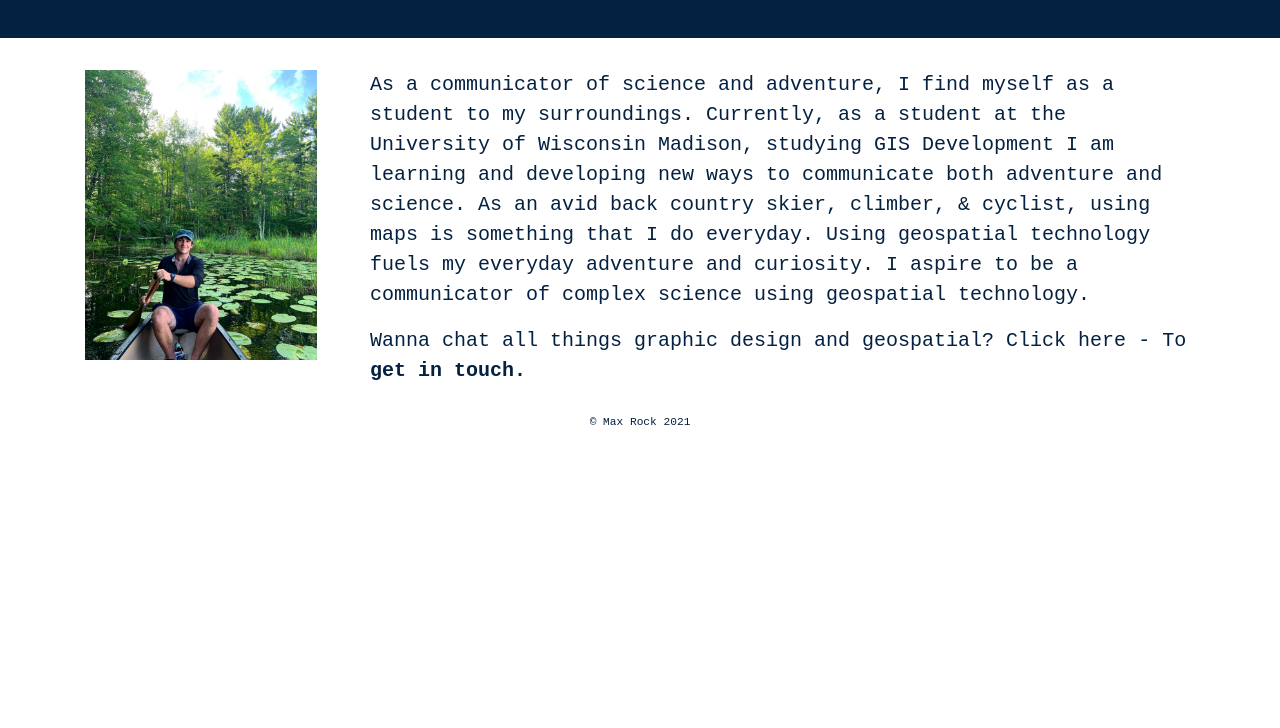
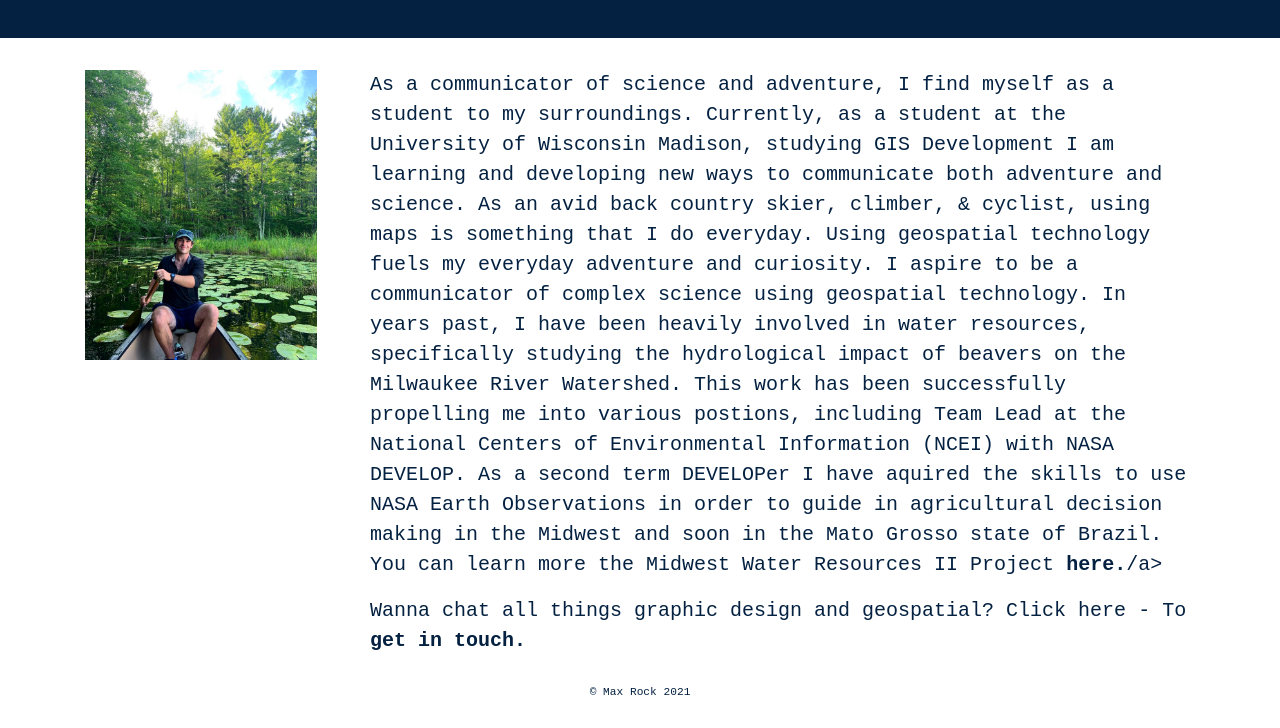
Before and after one commit to mrock3/Port, a plain HTML site: page about.html in a window 1280 px wide. Shown: the part 181-909 px from the top of the page. Before the commit the page ends 800 px from the top, so only its background shows below. Drawn offline with Linux system fonts and the light colour scheme.

Commit message:
Update about.html

```diff
--- a/about.html
+++ b/about.html
@@ -58,6 +58,11 @@
                 Madison, studying GIS Development I am learning and developing new ways to communicate both adventure and science. As an avid back country skier, climber,
                 & cyclist, using maps is something that I do everyday. Using geospatial technology fuels my everyday adventure and curiosity. I aspire to be a communicator of
                 complex science using geospatial technology.
+
+                In years past, I have been heavily involved in water resources, specifically studying the hydrological impact of beavers on the Milwaukee River Watershed.
+                This work has been successfully propelling me into various postions, including Team Lead at the National Centers of Environmental Information (NCEI) with NASA DEVELOP.
+                As a second term DEVELOPer I have aquired the skills to use NASA Earth Observations in order to guide in agricultural decision making in the Midwest and soon
+                in the Mato Grosso state of Brazil. You can learn more the Midwest Water Resources II Project <a href="https://www.drought.gov/news/nasa-develop-supports-drought-monitoring-midwest"><strong>here.</strong>/a>
                 </p>
                 <p>
                     Wanna chat all things graphic design and geospatial? Click here - To <a href="contact.html"><strong>get in touch.</strong></a>
```
